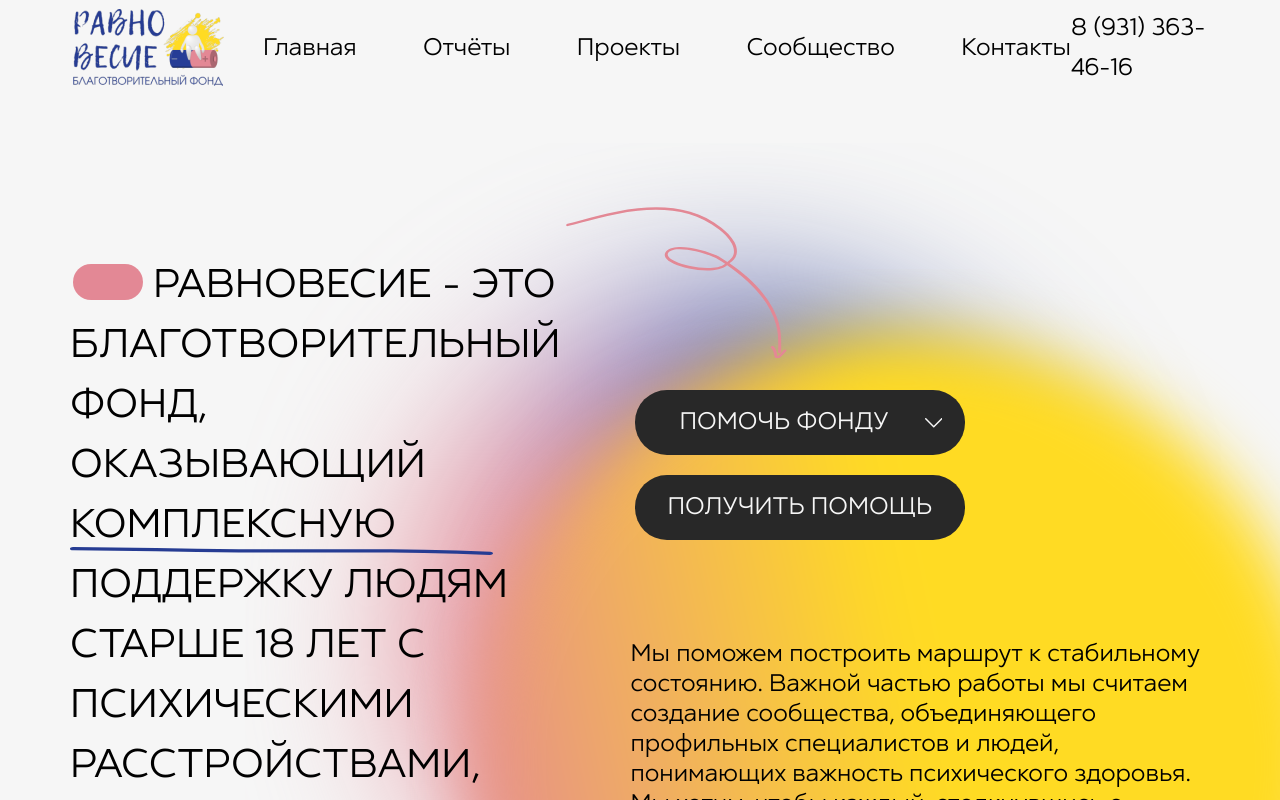
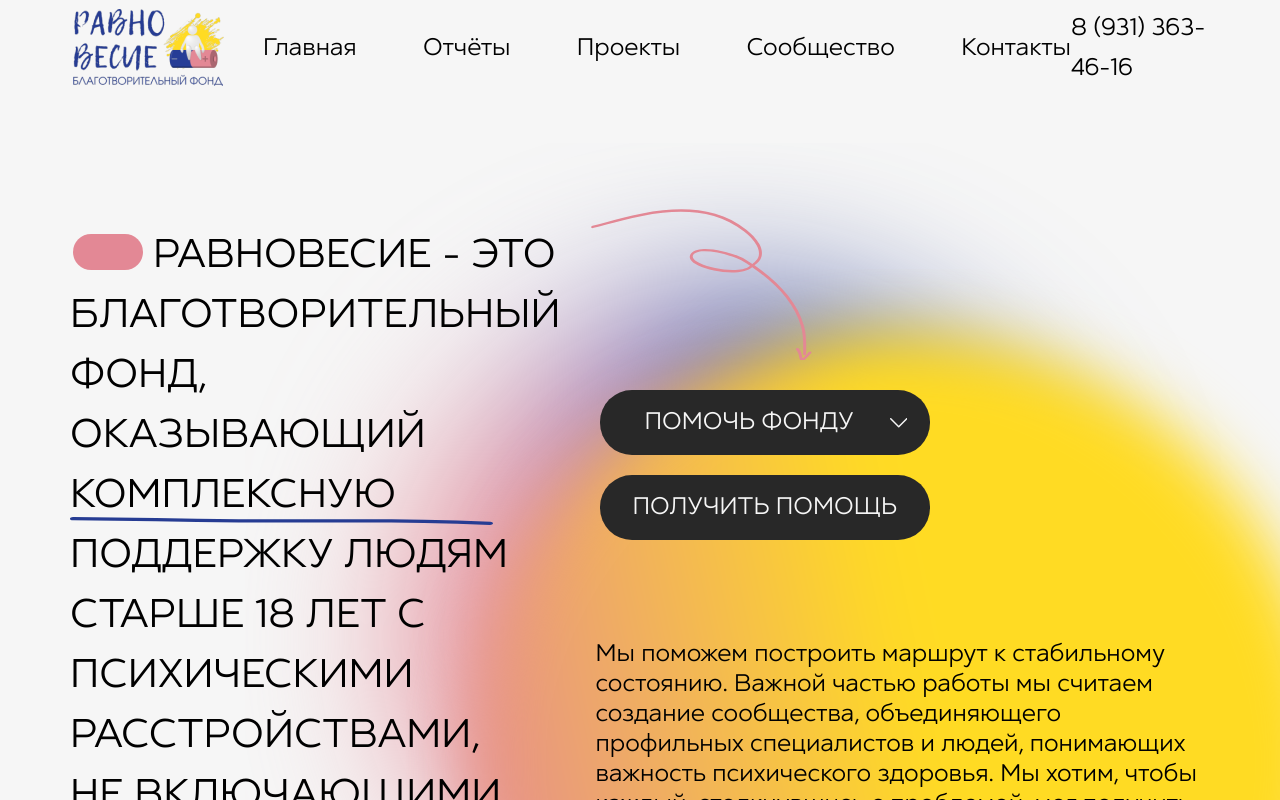
Before and after one commit to thirdmadman/fond-ravnovesie.ru_2023, a Next.js app: page / in a window 1280 px wide. Shown: the top 800 px of the page. Built offline with nearby package versions, Linux system fonts and the light colour scheme.

Commit message:
feat: add 1600px width resolution

```diff
--- a/src/styles/home/projectGroupCard.scss
+++ b/src/styles/home/projectGroupCard.scss
@@ -4,6 +4,12 @@
   border-radius: 40px;
   padding: 25px 0px 30px 60px;
   background: #ffffff;
+
+
+  @media screen and (max-width: 1600px) {
+    max-width: 668px;
+    padding: 26px 0px 30px 25px;
+  }
 
   .project-group-card__title {
     margin-bottom: 25px;
--- a/src/styles/home/sectionDonation.scss
+++ b/src/styles/home/sectionDonation.scss
@@ -42,6 +42,10 @@
         bottom: -215px;
         right: -279px;
         background: url('../../../public/images/visuals/arrow-down-right-bottom-blue-hand-drawn.svg') no-repeat;
+
+        @media screen and (max-width: 1600px) {
+          right: -225px;
+        }
       }
     }
 
--- a/src/styles/home/sectionHistory.scss
+++ b/src/styles/home/sectionHistory.scss
@@ -17,6 +17,11 @@
     line-height: 63px;
     text-transform: uppercase;
     position: relative;
+
+    @media screen and (max-width: 1600px) {
+      margin-left: 100px;
+      max-width: 350px;
+    }
 
     &::before {
       content: '';
@@ -45,6 +50,10 @@
       max-width: 1010px;
     }
 
+    @media screen and (max-width: 1600px) {
+      gap: 30px;
+    }
+
     div:nth-child(2n) {
       margin-top: 35px;
     }
--- a/src/styles/home/sectionMission.scss
+++ b/src/styles/home/sectionMission.scss
@@ -10,6 +10,10 @@
     padding: 0 70px;
   }
 
+  @media screen and (max-width: 1600px) {
+    height: 900px;
+  }
+
   .section-mission__title-text {
     margin-bottom: 13px;
     margin-right: 50px;
@@ -19,6 +23,11 @@
     line-height: 60px;
     text-transform: uppercase;
     vertical-align: bottom;
+
+    @media screen and (max-width: 1600px) {
+      width: 780px;
+      margin-right: 15px;
+    }
 
     .section-mission__text-bage {
       display: inline-block;
@@ -57,15 +66,24 @@
     max-width: 1000px;
     width: 100%;
 
+    @media screen and (max-width: 1600px) {
+      max-width: 925px;
+    }
+
     &::before {
       content: '';
       position: relative;
-      top: -32px;
+      top: -65px;
       left: -45px;
       display: block;
       width: 223px;
       height: 192px;
       background: url('../../../public/images/visuals/arrow-with-loop-pink-hand-drawn.svg');
+
+      @media screen and (max-width: 1600px) {
+        top: -30px;
+        left: 15px;
+      }
     }
   }
 
--- a/src/styles/home/sectionOurTeam.scss
+++ b/src/styles/home/sectionOurTeam.scss
@@ -32,6 +32,10 @@
       background: url('../../../public/images/visuals/arrow-with-loop-down-left-bottom-pink-hand-drawn.svg') no-repeat center center;
       left: 51px;
       bottom: -175px;
+
+      @media screen and (max-width: 1600px) {
+        left: 135px;
+      }
     }
 
     .team-list__title {
@@ -46,6 +50,10 @@
       font-size: 24px;
       line-height: 30px;
       background-color: #ffffff;
+
+      @media screen and (max-width: 1600px) {
+        margin-right: 25px;
+      }
     }
 
     .team-list__cards {
--- a/src/styles/home/sectionPrograms.scss
+++ b/src/styles/home/sectionPrograms.scss
@@ -10,6 +10,11 @@
   }
 
   .get-help {
+
+    @media screen and (max-width: 1600px) {
+      margin-left: 14px;
+    }
+
     .get-help__title {
       font-size: 40px;
       line-height: 51px;
@@ -34,6 +39,10 @@
         top: 45px;
         right: -94px;
         background: url('../../../public/images/visuals/arrow-down-left-bottom-pink-hand-drawn.svg') no-repeat;
+
+        @media screen and (max-width: 1600px) {
+          right: -40px;
+        }
       }
 
       li {
@@ -55,6 +64,10 @@
     max-width: 780px;
     width: 100%;
     position: relative;
+
+    @media screen and (max-width: 1600px) {
+      max-width: 668px;
+    }
 
     &::before {
       content: '';
--- a/src/styles/home/teamCarousel.scss
+++ b/src/styles/home/teamCarousel.scss
@@ -11,6 +11,13 @@
     max-width: 810px;
   }
 
+  @media screen and (max-width: 1600px) {
+    max-width: 778px;
+    margin-right: 0;
+  }
+
+
+
   .team-carousel__viewport {
     overflow: hidden;
     margin-left: 30px;
@@ -18,6 +25,10 @@
     max-width: 860px;
     min-width: 205px;
     width: 100%;
+
+    @media screen and (max-width: 1600px) {
+      max-width: 655px;
+    }
   }
 
   .team-carousel__container {
```
